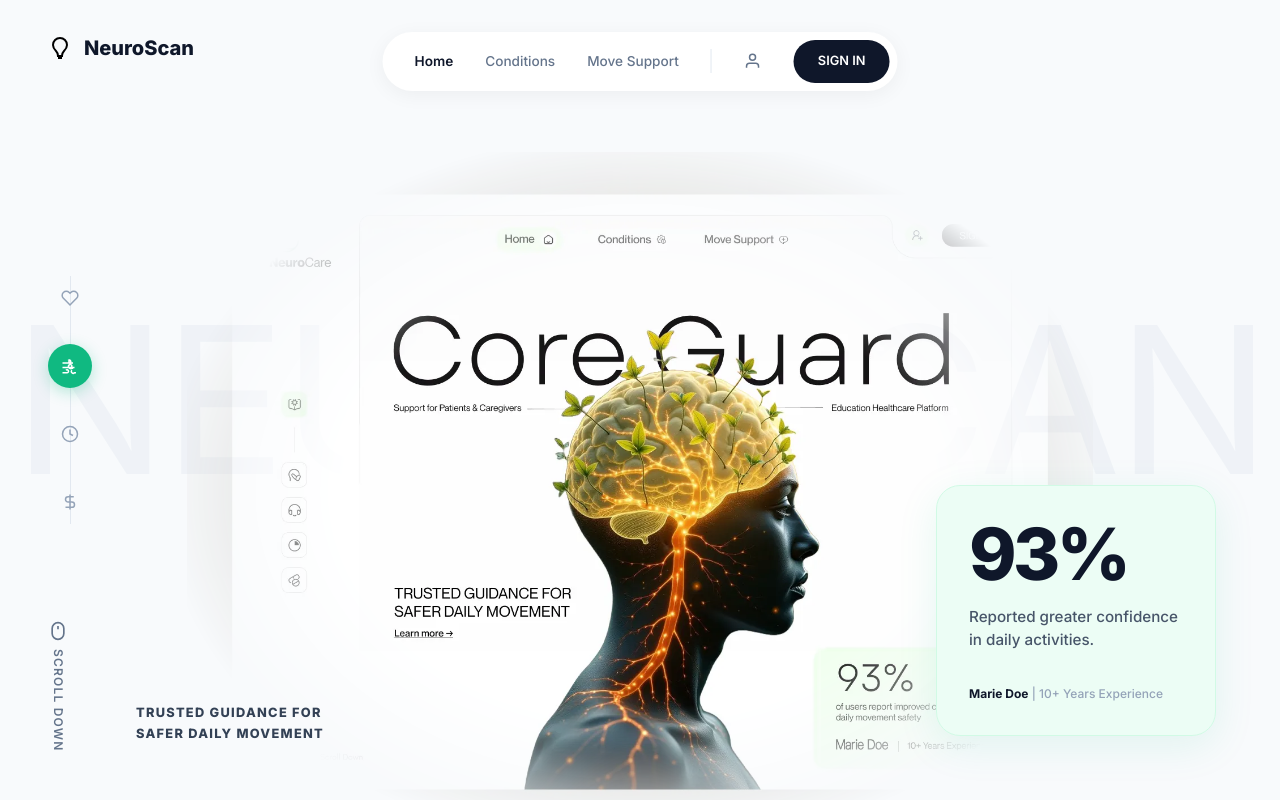
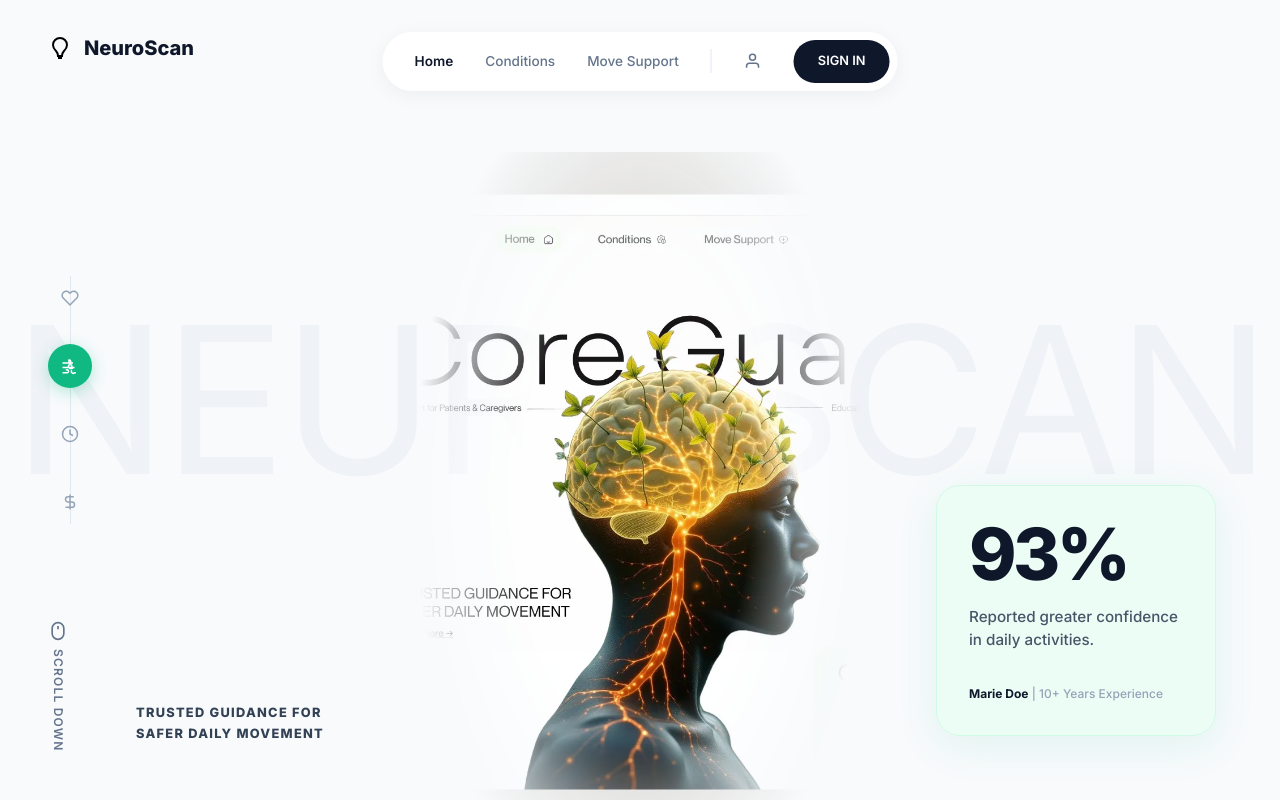
Before and after one commit to Rohansalunke69/ENIGMA_2.0_Arogentis, a React (Vite) app in the folder frontend/: page / in a window 1280 px wide. Built offline with nearby package versions, Linux system fonts and the light colour scheme.

Commit message:
fix: use strict vertical ellipse mask to surgically hide the baked-in Core Guard text from the reference image without clipping the silhouette

```diff
--- a/frontend/src/pages/Landing.css
+++ b/frontend/src/pages/Landing.css
@@ -142,8 +142,9 @@
   z-index: 5;
   mix-blend-mode: multiply;
   /* blends the image background transparent */
-  -webkit-mask-image: radial-gradient(ellipse at center, rgba(0, 0, 0, 1) 45%, rgba(0, 0, 0, 0) 75%);
-  mask-image: radial-gradient(ellipse at center, rgba(0, 0, 0, 1) 45%, rgba(0, 0, 0, 0) 75%);
+  /* strict vertical ellipse mask to delete 'Core Guard' side text */
+  -webkit-mask-image: radial-gradient(ellipse 25% 65% at 50% 50%, rgba(0, 0, 0, 1) 50%, rgba(0, 0, 0, 0) 100%);
+  mask-image: radial-gradient(ellipse 25% 65% at 50% 50%, rgba(0, 0, 0, 1) 50%, rgba(0, 0, 0, 0) 100%);
   transform: translateY(2rem);
   /* grounds her to the bottom axis better */
 }
```
